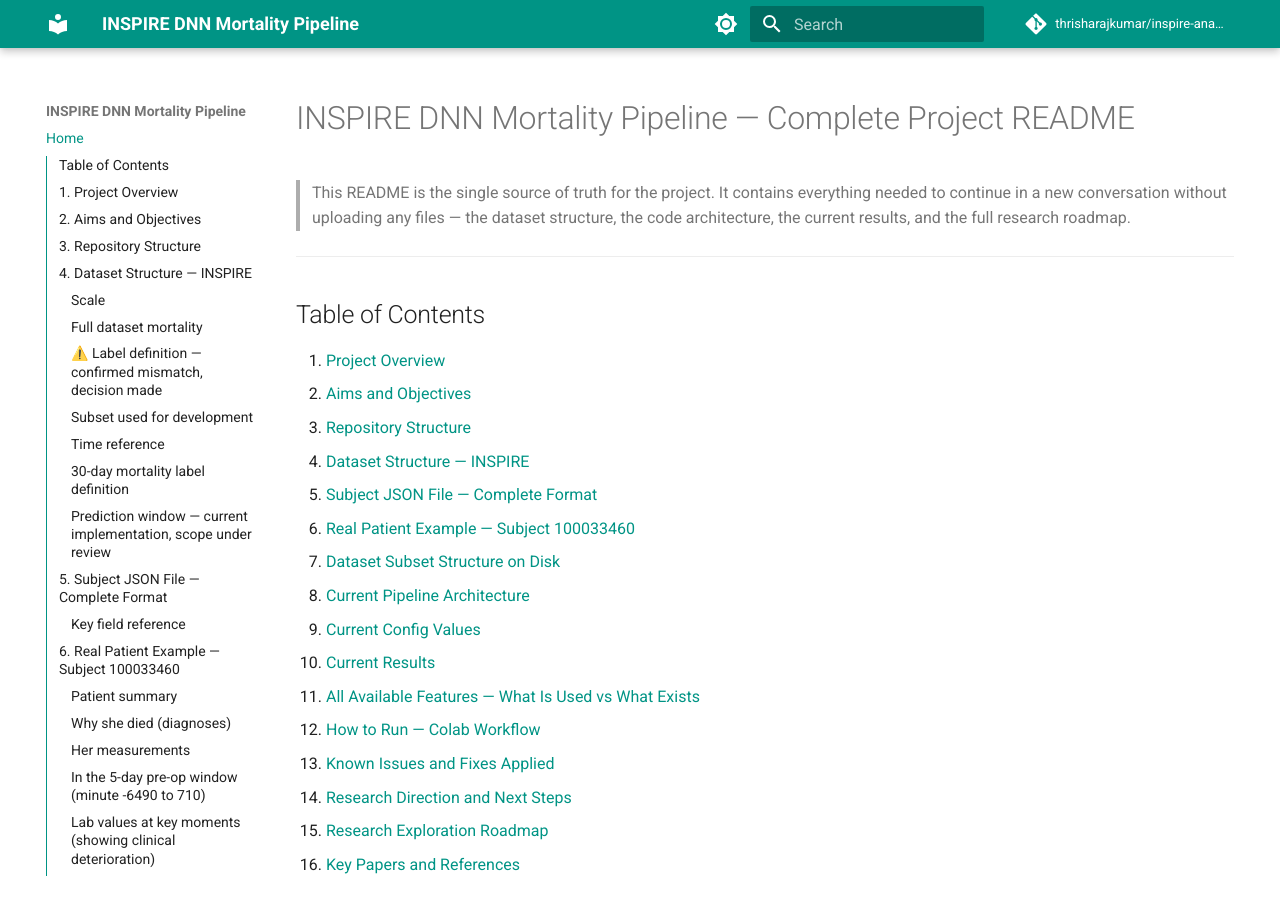
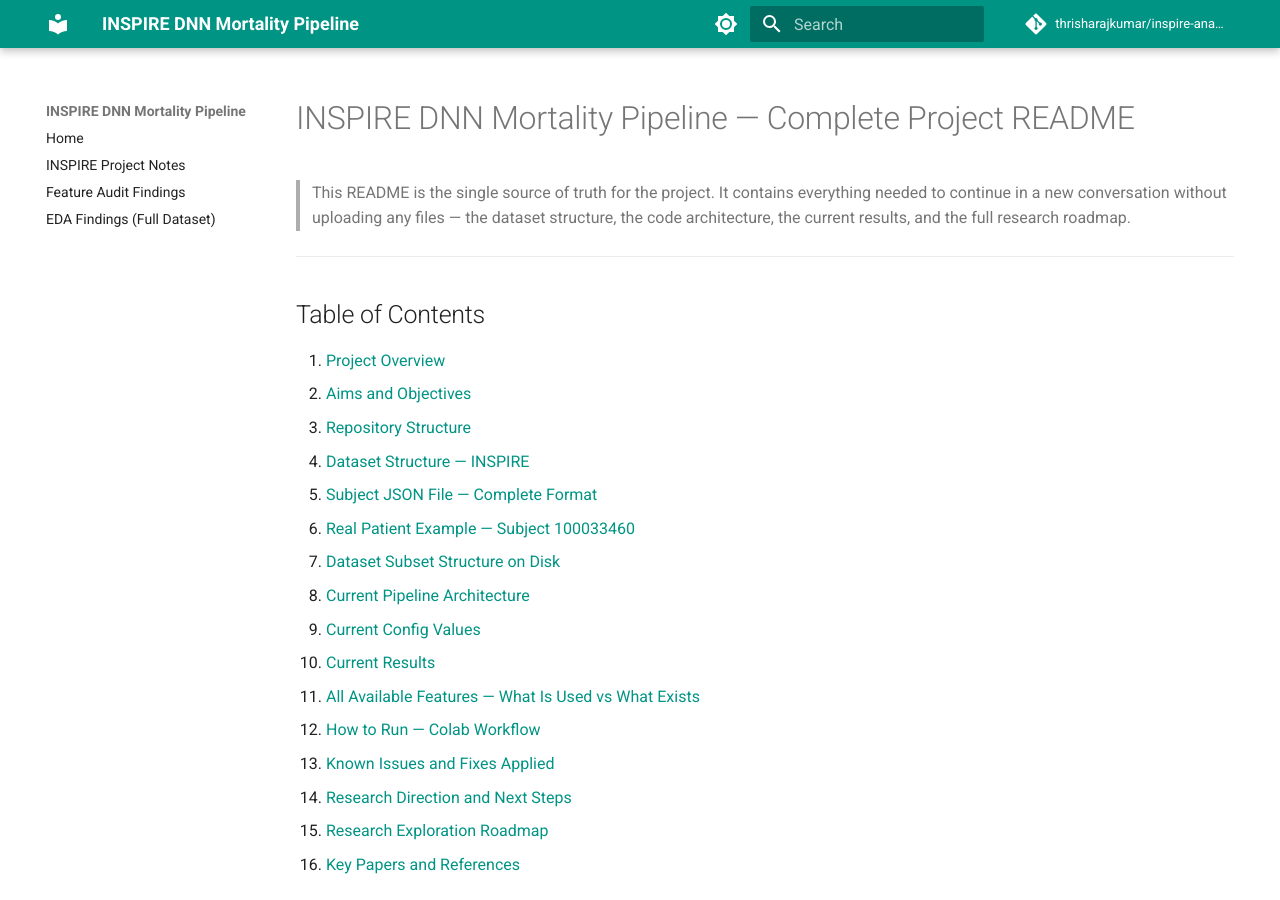
Before and after one commit to thrisharajkumar/inspire-analysis-thrisha, an MkDocs documentation site: the page built from docs/index.md, in a window 1280 px wide and 900 px high. Built offline with MkDocs 1.6.1 and Material for MkDocs 9.7.7, drawn with Linux system fonts in a browser that asks for light colours; comment, search, counter and statistics services are not loaded; some of the changed lines change nothing that is shown.

Commit message:
updated mkdocs

```diff
--- /dev/null
+++ b/docs/eda_findings.md
@@ -0,0 +1,235 @@
+# EDA Findings — Full Dataset (99,886 patients)
+
+> Companion page to `inspire_eda.ipynb`. Every figure below is from the full-cohort run
+> (99,886 patients, `died_30day` definition). Each plot is followed by what it shows and
+> why it matters, in plain language — see `notes.md` for the technical detail behind
+> each section.
+
+---
+
+## 1. How many patients died?
+
+![Cohort overview](eda_images/01_cohort_overview.png)
+
+Out of 99,886 patients, only **469 died within 30 days (0.47%)** — roughly 1 death for
+every 212 survivors.
+
+**Why it matters:** this is the single most important number in the project. It's why
+everything downstream has to be handled carefully — a model that guesses "survived" for
+every patient would already be 99.5% "accurate" while being useless. This number drives
+the `pos_weight` setting used in training.
+
+> **Note:** `docs/notes.md` documents "942 deaths" throughout — that figure counts *any*
+> death ever recorded, with no 30-day window. See `notes.md` §1b for the two definitions
+> compared directly; this page uses the 30-day definition throughout.
+
+---
+
+## 2. Who tends to die: age, sex, ASA class
+
+![Age and outcome](eda_images/02_age_by_outcome.png)
+![ASA class and sex by outcome](eda_images/03_asa_sex_by_outcome.png)
+
+Patients who died were noticeably older — **median age 65 vs. 55** for survivors, a
+10-year gap. ASA class (a 1–5 clinical severity scale doctors already use, where 5 means
+"critically ill regardless of surgery") should show mortality climbing as the class
+number climbs.
+
+**Why it matters:** this is a sanity check, not a discovery. If older or sicker patients
+weren't dying more often, that would point to a problem with the data or the labels.
+Since they are, the dataset is behaving the way real clinical data should.
+
+---
+
+## 3. Which surgical departments have the highest death rates
+
+![Department mortality](eda_images/04_department_mortality.png)
+![Department mortality split by emergency/scheduled](eda_images/05_department_mortality_by_emop.png)
+
+| Department | Mortality rate | Patients |
+|---|---|---|
+| AN (Anaesthesia) | 5.17% | 58 |
+| IM (Internal Medicine) | 1.67% | 60 |
+| CTS (Cardiothoracic Surgery) | 1.44% | 6,741 |
+| NS (Neurosurgery) | 0.85% | 7,871 |
+| GS (General Surgery) | 0.61% | 29,073 |
+| OL | 0.49% | 9,551 |
+| OS | 0.37% | 12,084 |
+| UR (Urology) | 0.20% | 8,708 |
+| OG, PS, OT, DM, EM, PED, RO | 0.00–0.06% | — |
+
+**Why it matters:** department carries real signal, but it's likely a *stand-in* for
+something else — which departments handle the sickest, highest-risk operations — rather
+than a cause on its own. The second plot (split by emergency vs. scheduled) tests this:
+a department can look risky purely because it does more emergency work, which is itself
+risky regardless of department.
+
+---
+
+## 4. Which diagnoses (ICD-10 codes) predict death
+
+![Top ICD-10 diagnoses](eda_images/06_top_icd10_diagnoses.png)
+![ICD-10 diagnoses mortality risk](eda_images/07_icd10_diagnoses_mortality_risk.png)
+![Multi-diagnosis distribution](eda_images/08_multi_diagnosis_distribution.png)
+
+The diagnoses most associated with death are all acute deterioration events, not
+chronic background conditions:
+
+| ICD-10 | Meaning | Mortality rate |
+|---|---|---|
+| D65 | Disseminated intravascular coagulation | 28.3% |
+| I46 | Cardiac arrest | 26.7% |
+| R57 | Shock | 22.6% |
+| J80 | Acute respiratory distress syndrome | 21.5% |
+| K72 | Hepatic failure | 12.3% |
+| A41 | Other sepsis | 9.5% |
+
+Patients who died also had more diagnosis codes on average (**mean 6.05**) than
+survivors (**mean 4.03**).
+
+**Why it matters:** this makes strong clinical sense — it's acute crises, not pre-existing
+conditions, that drive peri-operative death. It also means a simple *count* of how many
+diagnoses a patient has already carries signal, before even looking at which ones.
+
+---
+
+## 5. Which types of operations are riskiest
+
+![ICD-10 procedures mortality](eda_images/09_icd10_procedures_mortality.png)
+
+Some procedures done thousands of times are very safe (under 0.2% mortality, e.g. code
+`0HB` at 7,119 patients / 0.15%); others carry much higher risk even at similar volume
+(e.g. `0TT` at 2,049 patients / **1.95%** mortality — the highest rate among the common
+codes).
+
+**Why it matters:** diagnosis codes describe how sick the patient already was; procedure
+codes describe how risky the intervention itself is. Keeping these separate (rather than
+merging them) lets a model eventually learn both signals independently — see `notes.md`
+§15 item 2.
+
+---
+
+## 6. Do we actually have the data we need?
+
+![Feature coverage audit](eda_images/10_feature_coverage_audit.png)
+
+Coverage across the full cohort is excellent — nearly every lab is measured in
+**92–99% of patients**:
+
+| Feature | Coverage |
+|---|---|
+| creatinine | 99.3% |
+| hb, hct | ~94.6% |
+| wbc, platelet | ~94.3% |
+| calcium, potassium, sodium | ~94.1% |
+| albumin | 93.9% |
+
+`vitals` (intra-op) came back with 74 distinct types recorded — 2 more than the 72
+documented in `notes.md` §11, worth a quick reconciliation but not a major discrepancy.
+
+**Why it matters:** this answers "do we even have enough real data to expand beyond the
+current 7 features?" — yes, comfortably. This directly unblocks `notes.md` §15 item 5.
+
+---
+
+## 7. Where are the gaps
+
+![Missingness heatmap](eda_images/11_missingness_heatmap.png)
+
+A sampled view (300 patients, stratified by outcome) of which measurements are present
+(blue) vs. missing (grey) for the highest-coverage labs and ward vitals.
+
+**Why it matters:** the pipeline currently fills gaps by linear interpolation. This shows
+how often it actually has to do that, and for which features it's doing the most
+guessing — vertical grey stripes flag a feature worth reconsidering; horizontal grey
+stripes flag sparse patients (candidates for the `min_observations` filter).
+
+---
+
+## 8. Do the 7 currently-used features actually separate survivors from deaths
+
+![Current features by outcome](eda_images/12_current_features_by_outcome.png)
+
+Box plots for glucose, potassium, sodium, creatinine, heart rate, oxygen saturation, and
+blood pressure, comparing died vs. survived.
+
+**Why it matters:** this checks the model's actual inputs directly — do these values
+really look different between the two groups? A feature with no visible difference
+between boxes isn't pulling its weight.
+
+---
+
+## 9. Are any of the features redundant with each other
+
+![Correlation heatmap](eda_images/13_correlation_heatmap.png)
+
+A correlation matrix across the 7 current features plus the HFRS frailty score.
+
+**Why it matters:** pairs with |r| > 0.7 are redundancy candidates — feeding the model
+the same information twice under two different names. This also shows whether HFRS
+tracks any single lab value closely enough to be redundant with it, or whether it
+carries independent signal.
+
+---
+
+## 10. The frailty score (HFRS)
+
+![HFRS vs mortality](eda_images/14_hfrs_vs_mortality.png)
+
+HFRS score distribution and mortality rate by risk category (low / intermediate / high).
+
+**Why it matters:** tests whether a single frailty number, built purely from diagnosis
+history, predicts death on its own. **Caveat:** the current implementation counts a
+patient's entire diagnosis history rather than the published 2-year window — see
+`notes.md` §15 item 9. Treat these numbers as preliminary until that's fixed.
+
+---
+
+## 11. Does frailty matter more for emergency surgery
+
+![Frailty x surgery type](eda_images/15_frailty_x_surgery_type.png)
+
+Mortality rate by HFRS category, split into scheduled vs. emergency surgery lines.
+
+**Why it matters:** the hypothesis (`notes.md` §15 item 10) is that a surgeon who
+schedules an operation has already screened for fitness, so frailty should matter less
+for scheduled surgery and much more for emergency surgery, where no such screening
+happens. This plot is a direct visual test — look for the emergency line rising more
+steeply than the scheduled line.
+
+---
+
+## 12. Does having multiple operations increase risk
+
+![Multi-operation mortality](eda_images/16_multi_operation_mortality.png)
+
+Mortality rate by number of recorded operations per patient.
+
+**Why it matters:** tests whether a patient who's had several operations is inherently
+higher-risk than a single-operation patient — a patient-level question, distinct from
+predicting risk for any one operation (`notes.md` §15 item 11).
+
+---
+
+## 13. What the raw data actually looks like over time
+
+![Measurement density example](eda_images/17_measurement_density_example.png)
+
+For one patient who died and one who survived: every timestamp a measurement was taken,
+with a dashed line marking surgery start.
+
+**Why it matters:** this is the most literal view of what the model actually sees —
+how densely a patient is monitored, and how large the gaps are right before surgery,
+which is exactly where the model most needs good data and where interpolation is doing
+the most guessing.
+
+---
+
+## Summary
+
+The dataset behaves the way real clinical data should (older/sicker patients die more),
+specific diagnoses and departments carry strong, clinically coherent signal, coverage is
+strong enough to support expanding well beyond the current 7 features, and one
+definitional question — 469 (30-day) vs. 942 (all-cause) deaths — still needs a decision
+before these numbers can be treated as final. See `notes.md` §15 for the full research
+roadmap this feeds into.
--- a/mkdocs.yml
+++ b/mkdocs.yml
@@ -7,11 +7,11 @@
 docs_dir: docs
 site_dir: site
 
-
 nav:
-   - Home: index.md
-   - INSPIRE Project Notes: INSPIRE_Project_Notes.md
-   - Feature Audit Findings: feature_audit_findings.md
+  - Home: notes.md
+  - INSPIRE Project Notes: INSPIRE_Project_Notes.md
+  - Feature Audit Findings: feature_audit_findings.md
+  - EDA Findings (Full Dataset): eda_findings.md
 theme:
   name: material
   palette:
```
Also changed, not shown: docs/eda_images/01_cohort_overview.png (added), docs/eda_images/02_age_by_outcome.png (added), docs/eda_images/03_asa_sex_by_outcome.png (added), docs/eda_images/04_department_mortality.png (added), docs/eda_images/05_department_mortality_by_emop.png (added), docs/eda_images/06_top_icd10_diagnoses.png (added), docs/eda_images/07_icd10_diagnoses_mortality_risk.png (added), docs/eda_images/08_multi_diagnosis_distribution.png (added), docs/eda_images/09_icd10_procedures_mortality.png (added), docs/eda_images/10_feature_coverage_audit.png (added), docs/eda_images/11_missingness_heatmap.png (added), docs/eda_images/12_current_features_by_outcome.png (added), docs/eda_images/13_correlation_heatmap.png (added), docs/eda_images/14_hfrs_vs_mortality.png (added), 3 more files.
